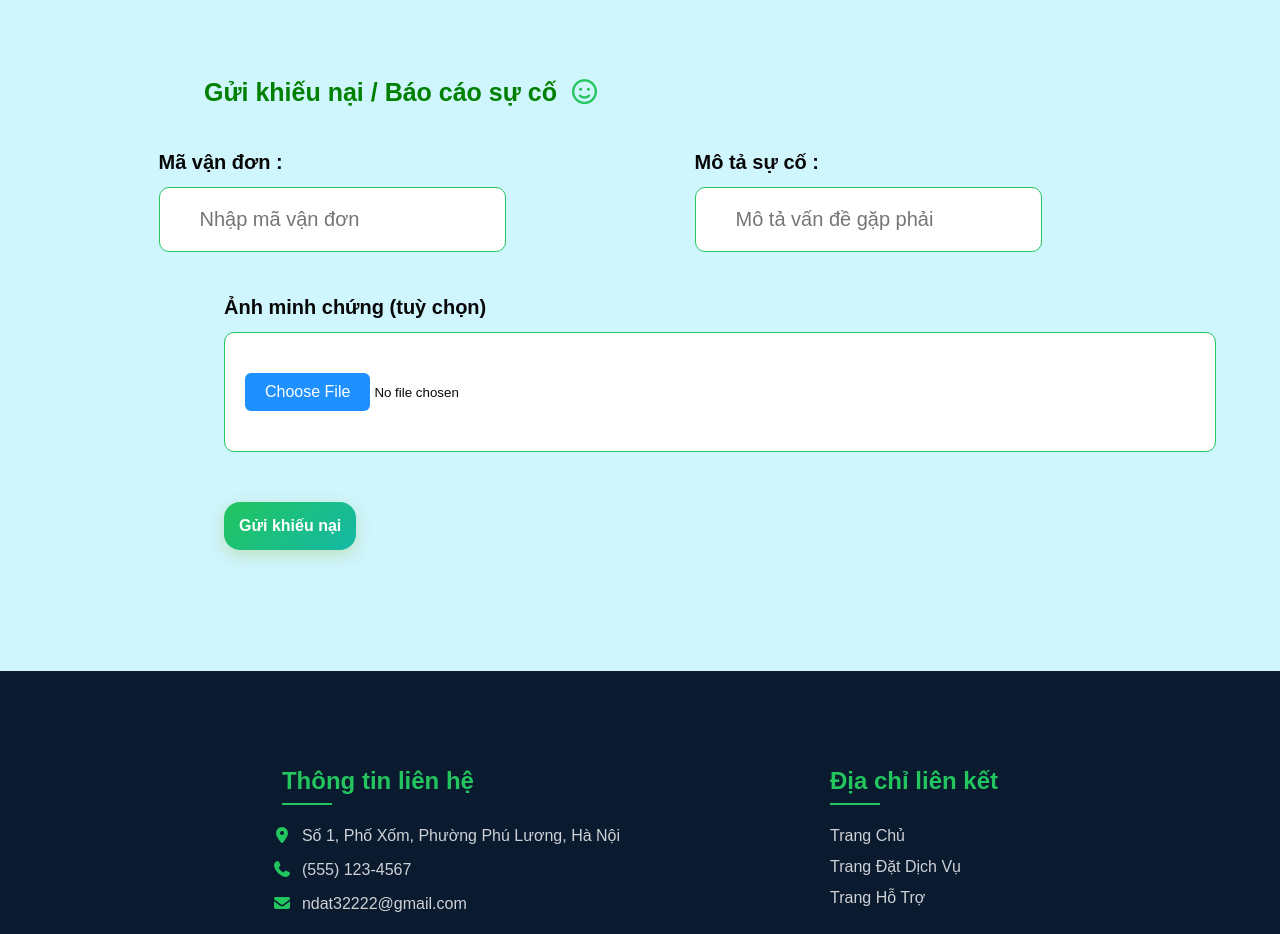
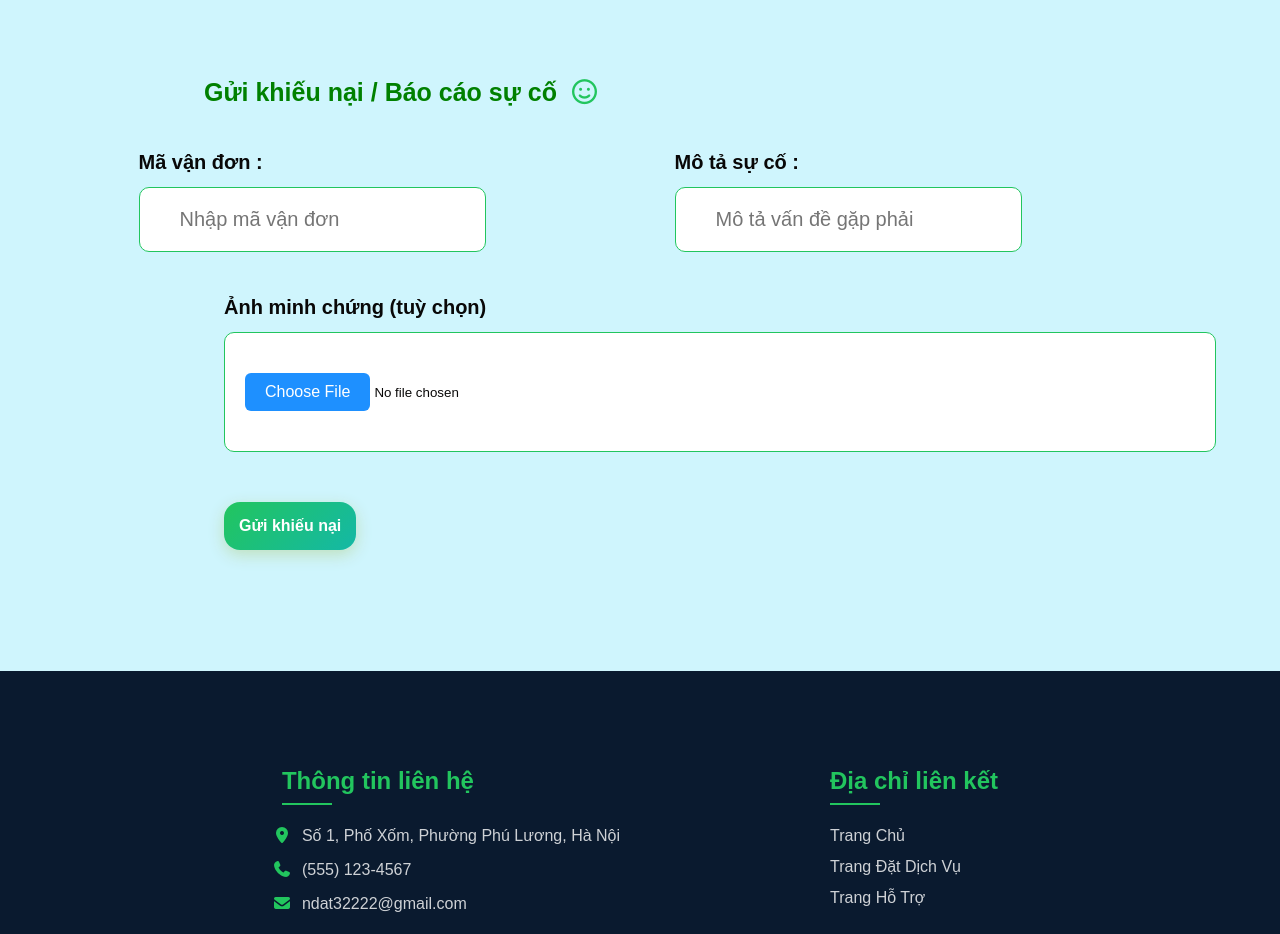
Before and after one commit to Athu4860-sella/van_chuyen_nhanh, a plain HTML site: page index.html in a window 1280 px wide. Shown: the part 6780-7714 px from the top of the page. Drawn offline with Linux system fonts and the light colour scheme.

Commit message:
Update style.css

```diff
--- a/style.css
+++ b/style.css
@@ -721,7 +721,7 @@ span {
 
 .Complaints-item-big {
     position: relative;
-    right: 40px;
+    right: 60px;
  }
 
 
```
